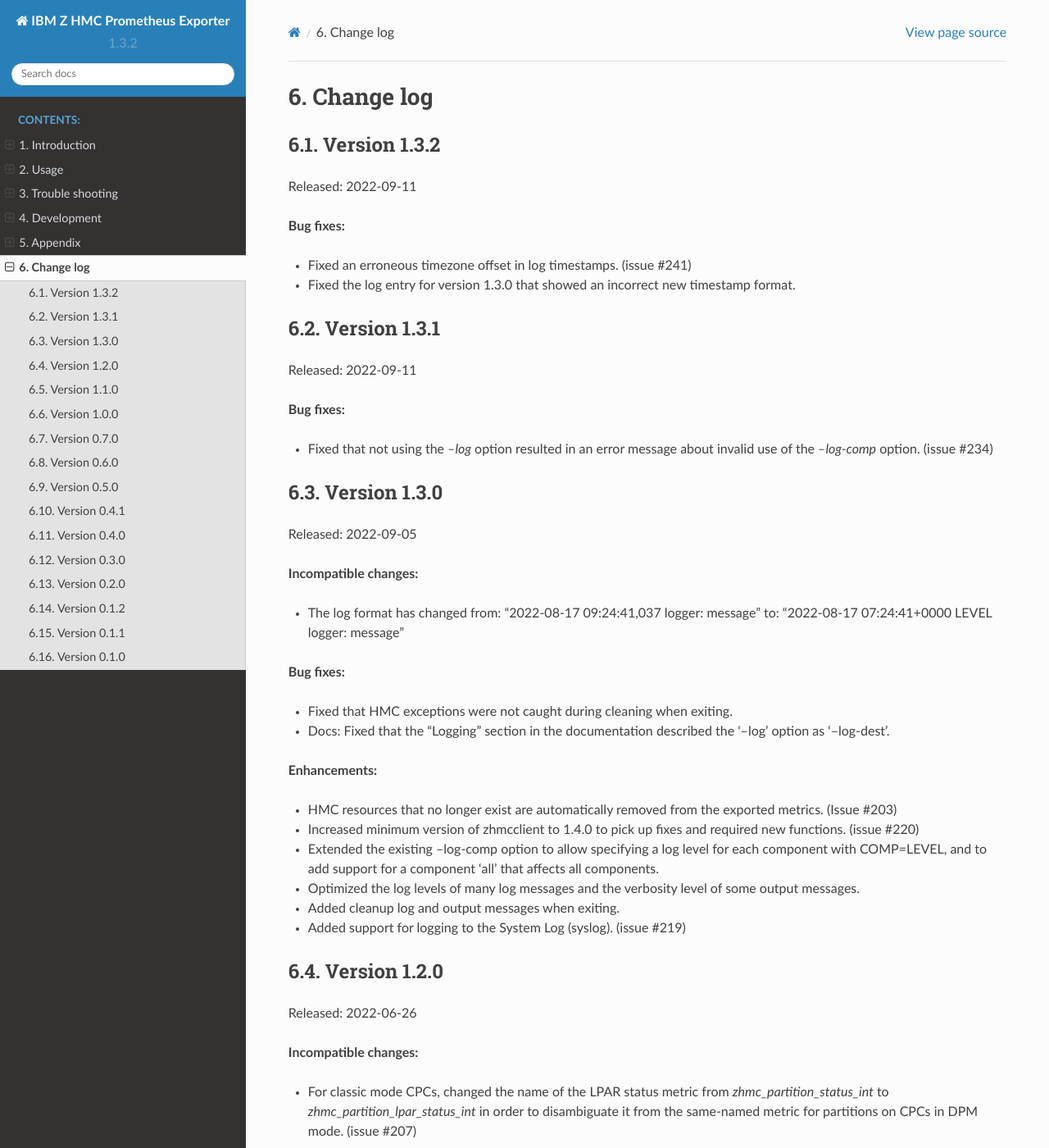
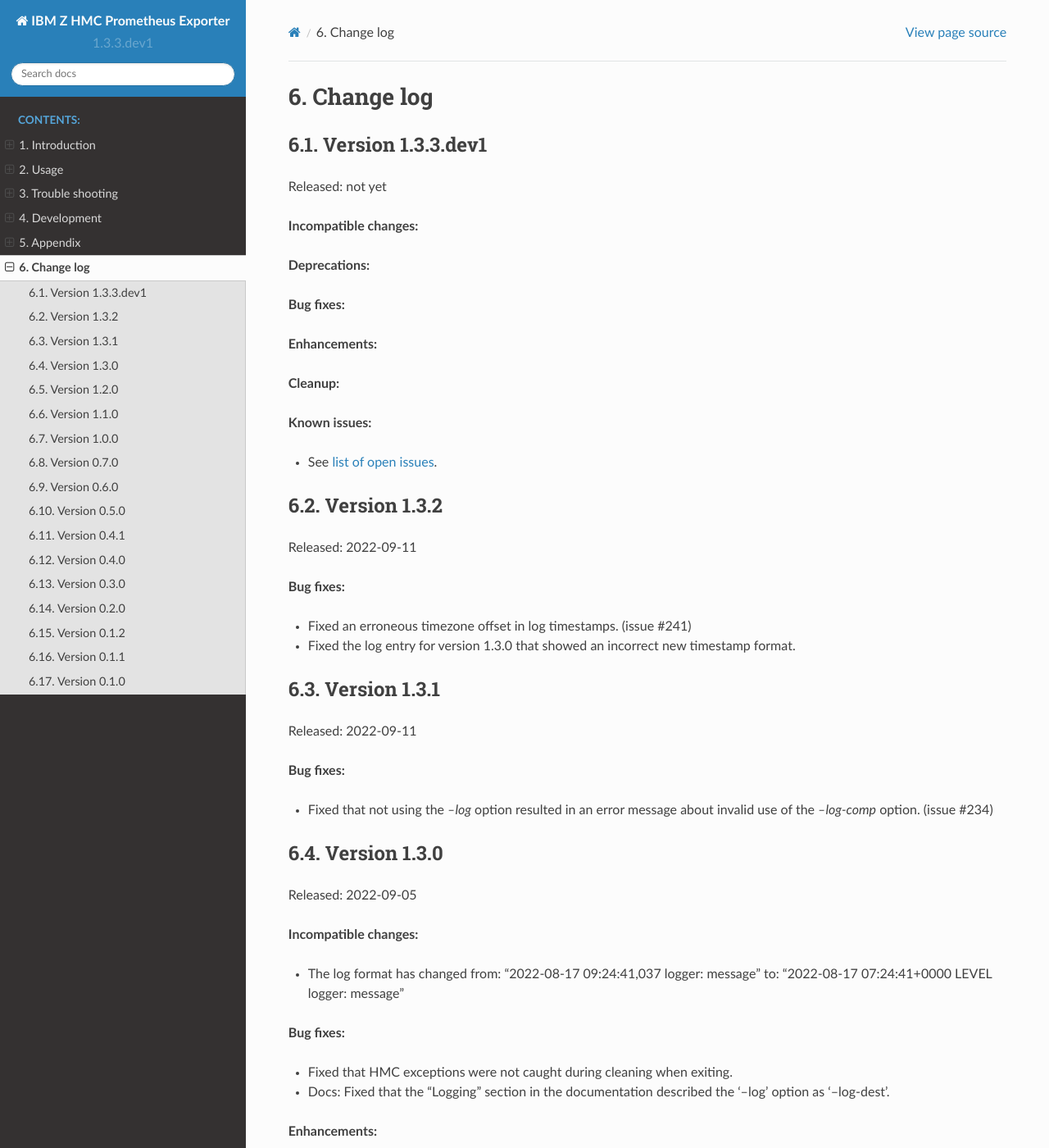
Before and after one commit to zhmcclient/zhmc-prometheus-exporter, a Sphinx documentation site: the page built from docs/changes.rst, in a window 1280 px wide and 1400 px high. Shown: the whole window at 82% size. Built offline with Sphinx 7.4.7 and the Read the Docs theme 2.0.0, drawn with Linux system fonts in a browser that asks for light colours; some of the changed text lies outside the part shown.

Commit message:
Start 1.3.3
Signed-off-by: Andreas Maier <maiera@de.ibm.com>

```diff
--- a/docs/changes.rst
+++ b/docs/changes.rst
@@ -15,6 +15,28 @@
 
 Change log
 ----------
+
+
+Version 1.3.3.dev1
+^^^^^^^^^^^^^^^^^^
+
+Released: not yet
+
+**Incompatible changes:**
+
+**Deprecations:**
+
+**Bug fixes:**
+
+**Enhancements:**
+
+**Cleanup:**
+
+**Known issues:**
+
+* See `list of open issues`_.
+
+.. _`list of open issues`: https://github.com/zhmcclient/zhmc-prometheus-exporter/issues
 
 
 Version 1.3.2
--- a/zhmc_prometheus_exporter/_version.py
+++ b/zhmc_prometheus_exporter/_version.py
@@ -25,4 +25,4 @@
 #:
 #: * "M.N.P.dev1": A not yet released version M.N.P
 #: * "M.N.P": A released version M.N.P
-__version__ = '1.3.2'
+__version__ = '1.3.3.dev1'
```
